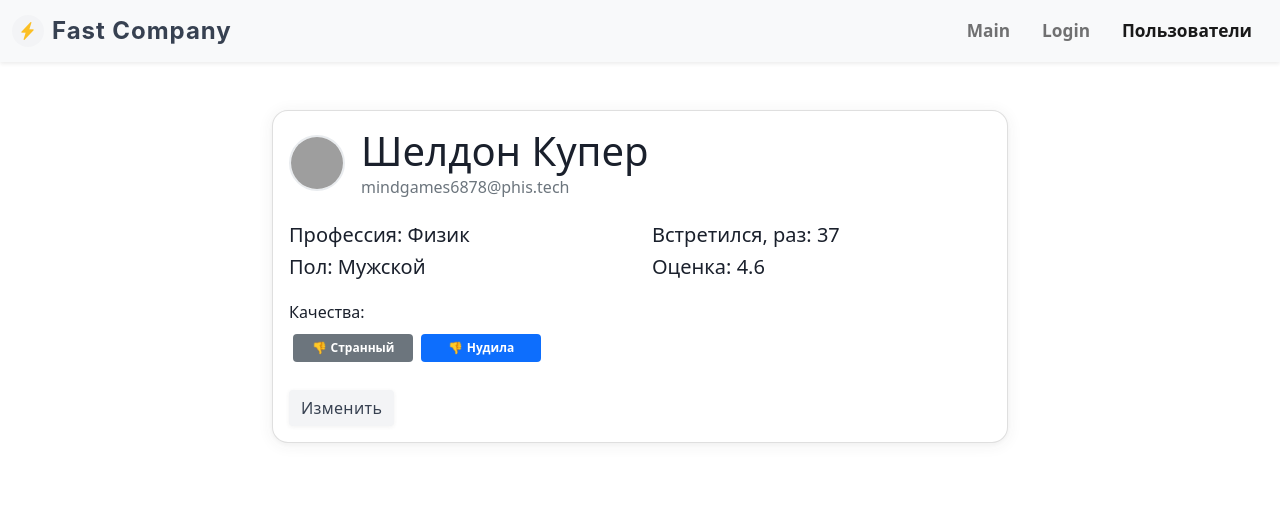
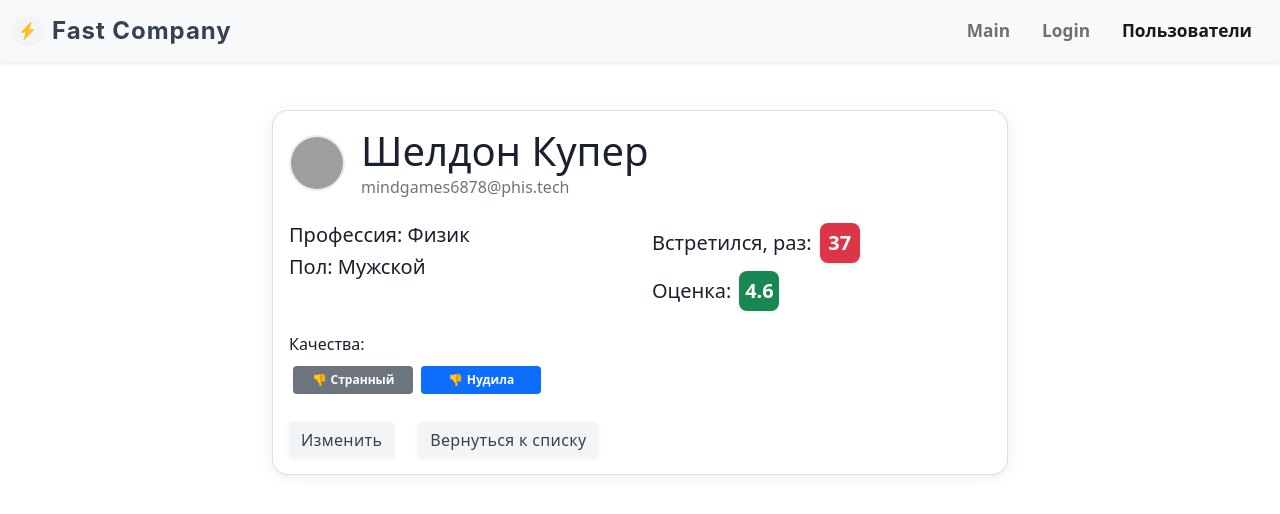
Before and after one commit to gumirus/fast-company, a React (Create React App) app: page /users/67rdca3eeb7f6fgeed471819 in a window 1280 px wide. Shown: the top 514 px of the page. Built offline with nearby package versions, Linux system fonts and the light colour scheme; grey boxes are pictures that could not be loaded.

Commit message:
feat(ui): цветные индикаторы рейтинга и встреч в профиле пользователя, улучшения модалок, исправления багов с qualities, улучшения UX

```diff
--- a/src/app/components/page/userPage/userPage.jsx
+++ b/src/app/components/page/userPage/userPage.jsx
@@ -4,13 +4,22 @@ import api from "../../../api";
 import Qualities from "../../ui/qualities";
 import Avatar from "../../ui/avatar";
 import { useNavigate, useLocation } from "react-router-dom";
+import apiAll from "../../../api";
 
 const UserPage = ({ userId }) => {
   const navigate = useNavigate();
   const location = useLocation();
   const [user, setUser] = useState();
+  const [maxMeetings, setMaxMeetings] = useState(1);
   useEffect(() => {
     api.users.getById(userId).then((data) => setUser(data));
+    apiAll.users.fetchAll().then((users) => {
+      const max =
+        users && users.length > 0
+          ? Math.max(...users.map((u) => u.completedMeetings || 0))
+          : 1;
+      setMaxMeetings(max);
+    });
   }, []);
   const handleClick = () => {
     navigate(location.pathname + "/edit");
@@ -42,20 +51,92 @@ const UserPage = ({ userId }) => {
                     </h5>
                   </div>
                   <div className="col-md-6">
-                    <h5>Встретился, раз: {user.completedMeetings}</h5>
-                    <h5>Оценка: {user.rate}</h5>
+                    <h5 className="d-flex align-items-center gap-2">
+                      Встретился, раз:
+                      <span
+                        style={{
+                          display: "inline-flex",
+                          alignItems: "center",
+                          justifyContent: "center",
+                          width: 40,
+                          height: 40,
+                          borderRadius: 8,
+                          background: (() => {
+                            const percent = maxMeetings
+                              ? Math.round(
+                                  (user.completedMeetings / maxMeetings) * 100
+                                )
+                              : 0;
+                            if (percent >= 70) return "#198754"; // зелёный
+                            if (percent >= 40) return "#ffc107"; // жёлтый
+                            return "#dc3545"; // красный
+                          })(),
+                          color: (() => {
+                            const percent = maxMeetings
+                              ? Math.round(
+                                  (user.completedMeetings / maxMeetings) * 100
+                                )
+                              : 0;
+                            return percent >= 40 && percent < 70
+                              ? "#212529"
+                              : "#fff";
+                          })(),
+                          fontWeight: 700,
+                          fontSize: 20,
+                          boxShadow: "0 1px 4px rgba(0,0,0,0.08)"
+                        }}
+                        title={`Встреч: ${user.completedMeetings}`}
+                      >
+                        {user.completedMeetings}
+                      </span>
+                    </h5>
+                    <h5 className="d-flex align-items-center gap-2">
+                      Оценка:
+                      <span
+                        style={{
+                          display: "inline-flex",
+                          alignItems: "center",
+                          justifyContent: "center",
+                          width: 40,
+                          height: 40,
+                          borderRadius: 8,
+                          background:
+                            user.rate >= 4
+                              ? "#198754"
+                              : user.rate >= 2.5
+                              ? "#ffc107"
+                              : "#dc3545",
+                          color:
+                            user.rate >= 2.5 && user.rate < 4
+                              ? "#212529"
+                              : "#fff",
+                          fontWeight: 700,
+                          fontSize: 20,
+                          boxShadow: "0 1px 4px rgba(0,0,0,0.08)"
+                        }}
+                        title={`Рейтинг: ${user.rate}`}
+                      >
+                        {user.rate}
+                      </span>
+                    </h5>
                   </div>
                 </div>
                 <div className="mt-3">
                   <h6>Качества:</h6>
                   <Qualities qualities={user.qualities} />
                 </div>
-                <div className="mt-4">
+                <div className="mt-4 d-flex align-items-center gap-3">
                   <button
-                    className="btn btn-outline-secondary"
+                    className="btn btn-outline-secondary me-2"
                     onClick={handleClick}
                   >
                     Изменить
+                  </button>
+                  <button
+                    className="btn btn-outline-primary"
+                    onClick={() => navigate("/users")}
+                  >
+                    Вернуться к списку
                   </button>
                 </div>
               </div>
```
